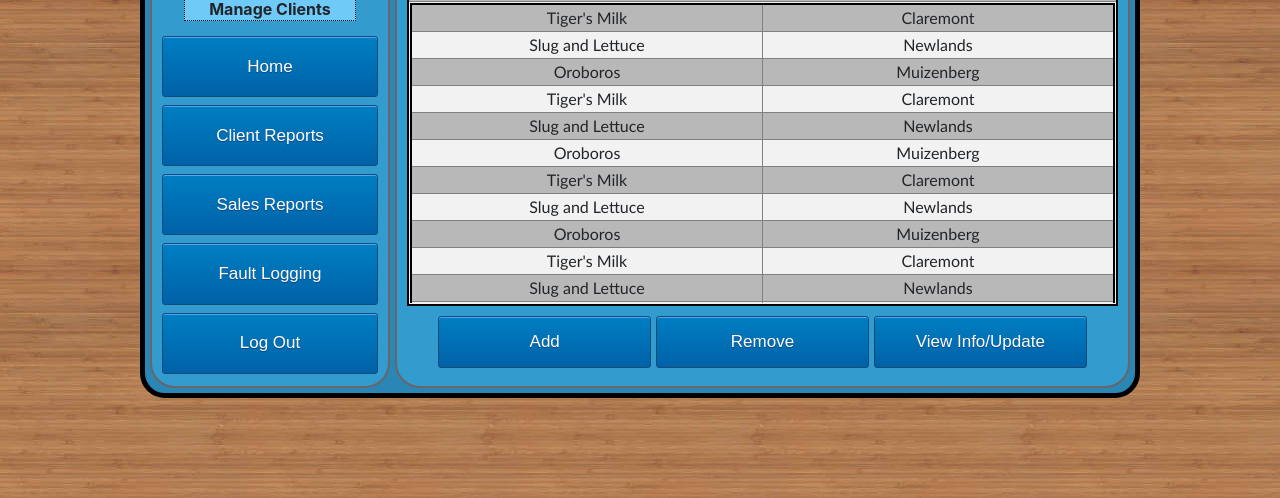
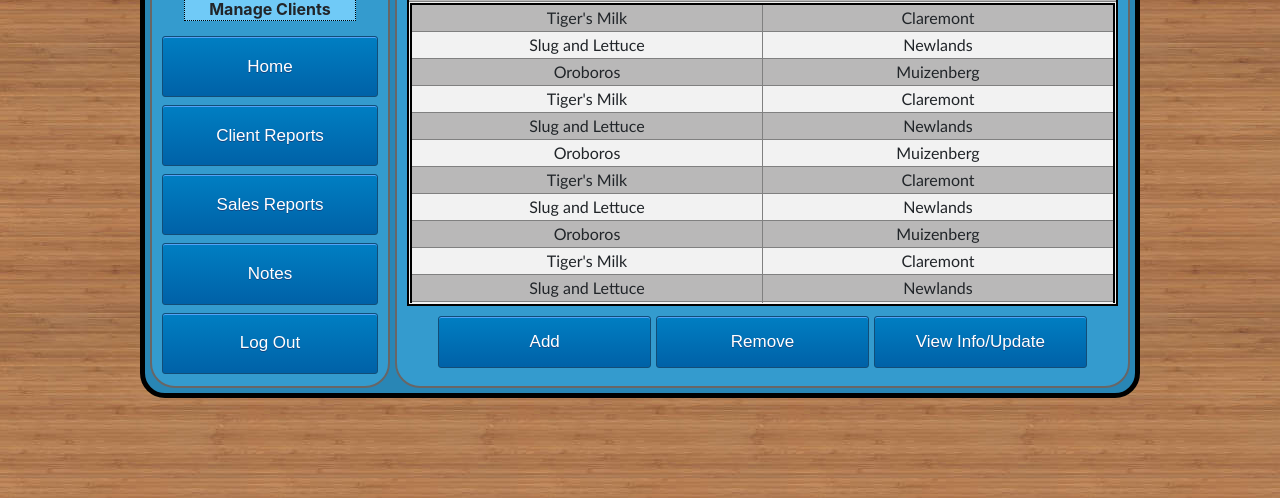
Before and after one commit to Skillz-13/Flobro, a PHP site: page /Flobro/formManageClients.php in a window 1280 px wide. Shown: the part 222-720 px from the top of the page. Run offline with PHP 8.4, Linux system fonts and the light colour scheme.

Commit message:
Minor Changes to Sales Representatives Screens

```diff
--- a/WIL_Heimdall/formManageClients.php
+++ b/WIL_Heimdall/formManageClients.php
@@ -15,11 +15,11 @@
 		<div class="panelNavBar">
 			<img id="imgLogo" src="images/logoBoston.png">
 			<div id="lblCurrentPage"><p><b>Manage Clients</b></p></div>
-				<a id="btnHome" class="btn" href="dashboardSalesRep.php"><p>Home</p></a>
-				<a id="btnClientReport" class="btn" href=""><p>Client Reports</p></a>
-				<a id="btnSalesReports" class="btn" href=""><p>Sales Reports</p></a>
-				<a id="btnFaultLogging" class="btn" href=""><p>Fault Logging</p></a>
-				<a id="btnLogout" class="btn" href="logout.php"><p>Log Out</p></a>
+				<a name="btnHome" id="btnHome" class="btn" href="dashboardSalesRep.php"><p>Home</p></a>
+				<a name="btnClientReport" id="btnClientReport" class="btn" href="formClientReport.php"><p>Client Reports</p></a>
+				<a name="btnSalesReports" id="btnSalesReports" class="btn" href="formSalesReport.php"><p>Sales Reports</p></a>
+				<a name="btnNotes" id="btnNotes" class="btn" href="formNotes.php"><p>Notes</p></a>
+				<a name="btnLogout" id="btnLogout" class="btn" href="logout.php"><p>Log Out</p></a>
 		</div>
 		<!--HEADER PANEL-->
         <div class="panelHeader">
```
Also changed, not shown: WIL_Heimdall/dashboardSalesRep.php (+4 -4 lines), WIL_Heimdall/formNotes.php (+4 -6 lines).
